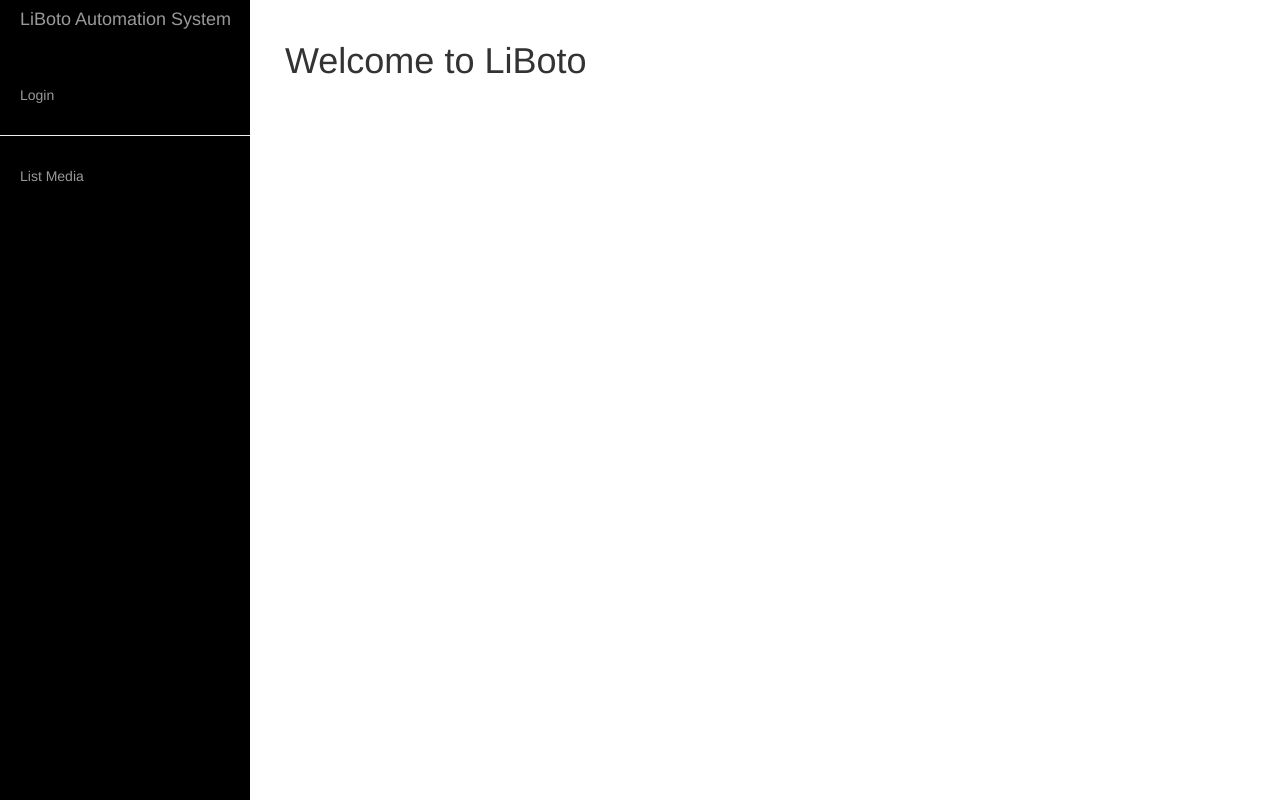
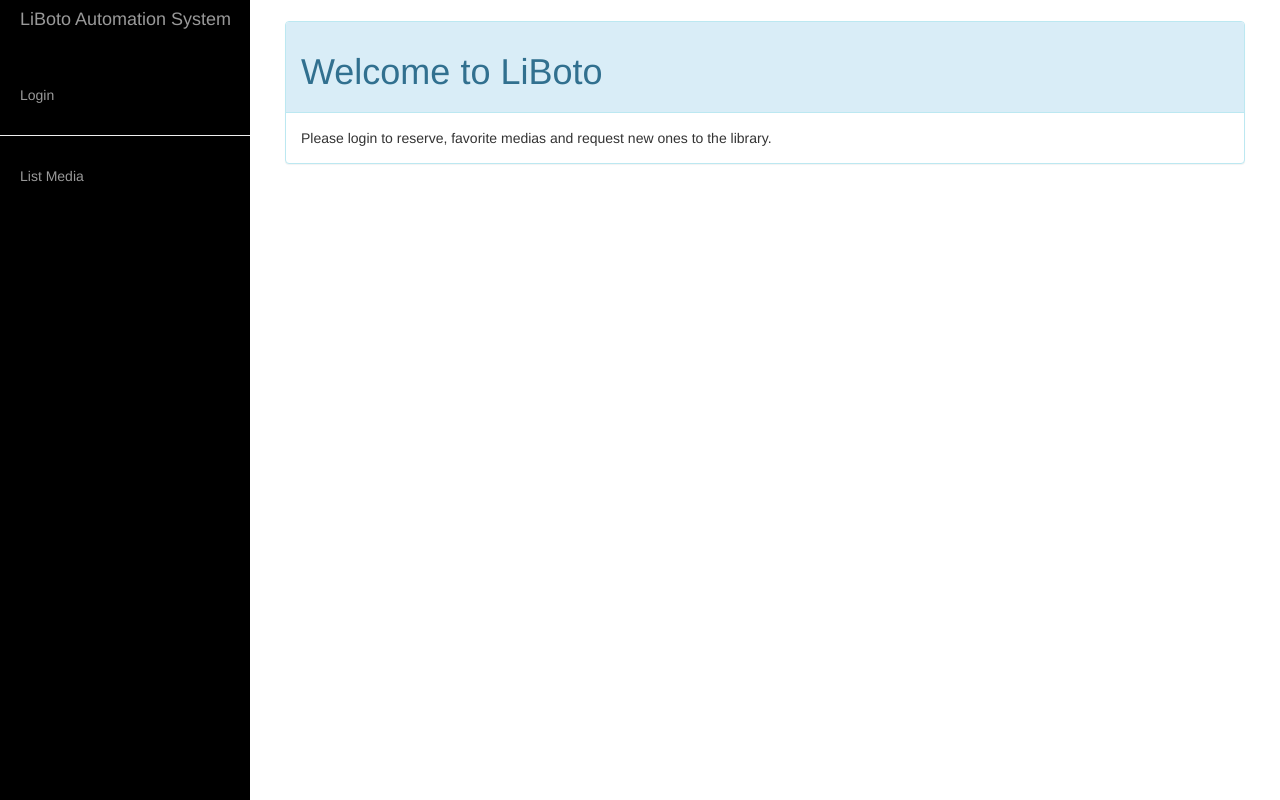
Before and after one commit to fsebile/liboto, a Django app: page / in a window 1280 px wide. Run offline with Django 3.2, Linux system fonts and the light colour scheme; parts of the project's set-up code (start-up, migrations or seed data) failed here and were passed over; some libraries are stand-ins or nearby versions.

Commit message:
visual changes to several html files.

```diff
--- a/templates/main/home.html
+++ b/templates/main/home.html
@@ -1,4 +1,11 @@
 {% extends "base.html" %}
 {% block content %}
-    <h1>Welcome to LiBoto</h1>
+    <div class="panel panel-info">
+        <div class="panel-heading">
+            <h1>Welcome to LiBoto</h1>
+        </div>
+        <div class="panel-body">
+            Please login to reserve, favorite medias and request new ones to the library.
+        </div>
+    </div>
 {% endblock content %}
--- a/templates/main/user_media.html
+++ b/templates/main/user_media.html
@@ -3,7 +3,7 @@
 {% block content %}
     <div class="panel panel-info">
         <div class="panel-heading">
-            <h1>Welcome to LiBoto</h1>
+            <h1>Your Loaned Medias, {{ request.user }}</h1>
         </div>
         <div class="panel-body">
             <table class="table table-responsive">
```
Also changed, not shown: templates/main/user_home.html (+9 -0 lines).
